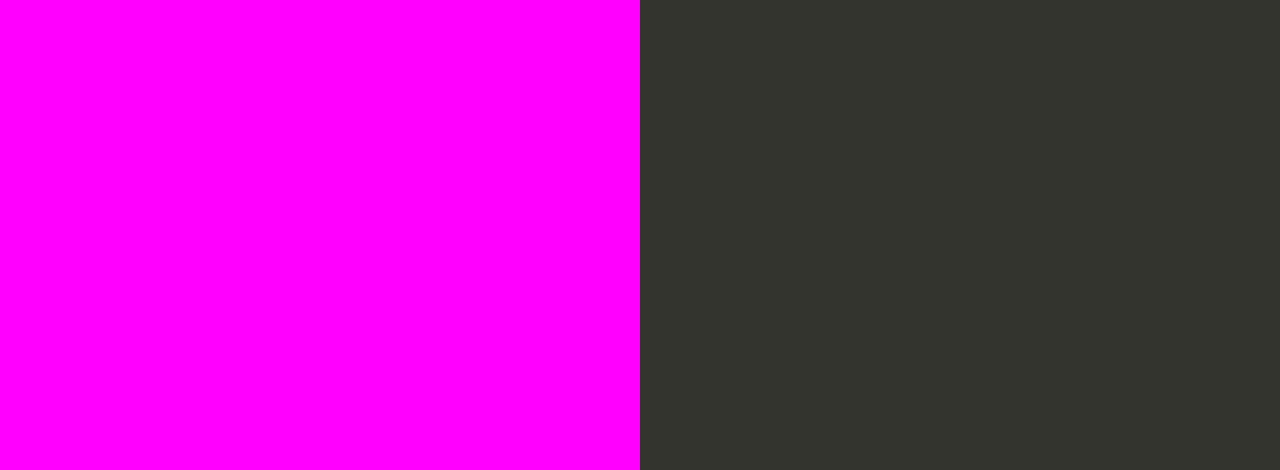
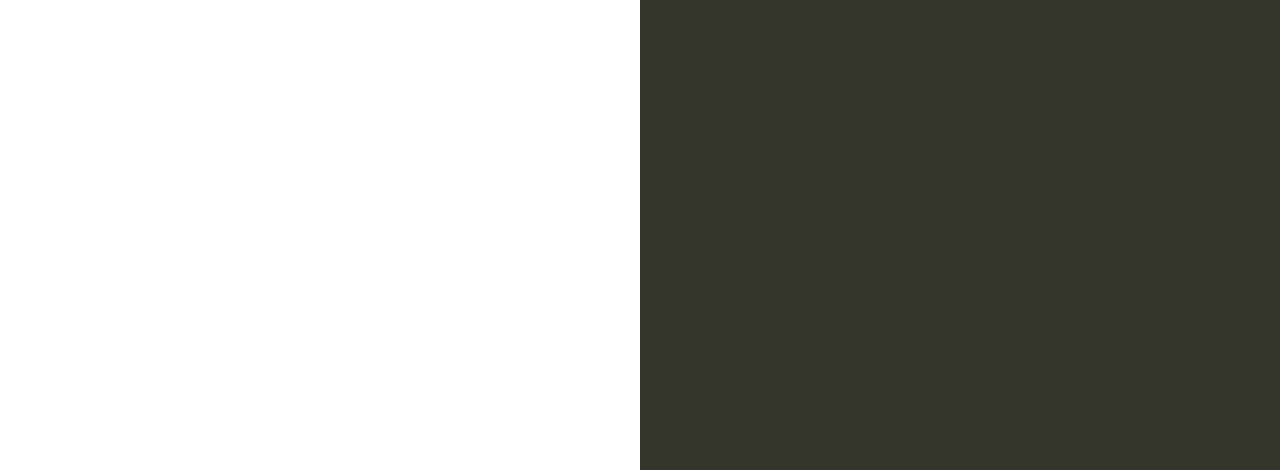
Before and after one commit to jagadishgowda1996/aws-sample, a website: page index.html in a window 1280 px wide. Shown: the part 330-800 px from the top of the page. Drawn offline with Linux system fonts and the light colour scheme.

Commit message:
Update index.html

```diff
--- a/index.html
+++ b/index.html
@@ -35,7 +35,7 @@
 
         text-align: right;
         padding-top: 11em;
-        background-color: magenta;
+        background-color: white;
 
       }
       .textColumn p {
```
